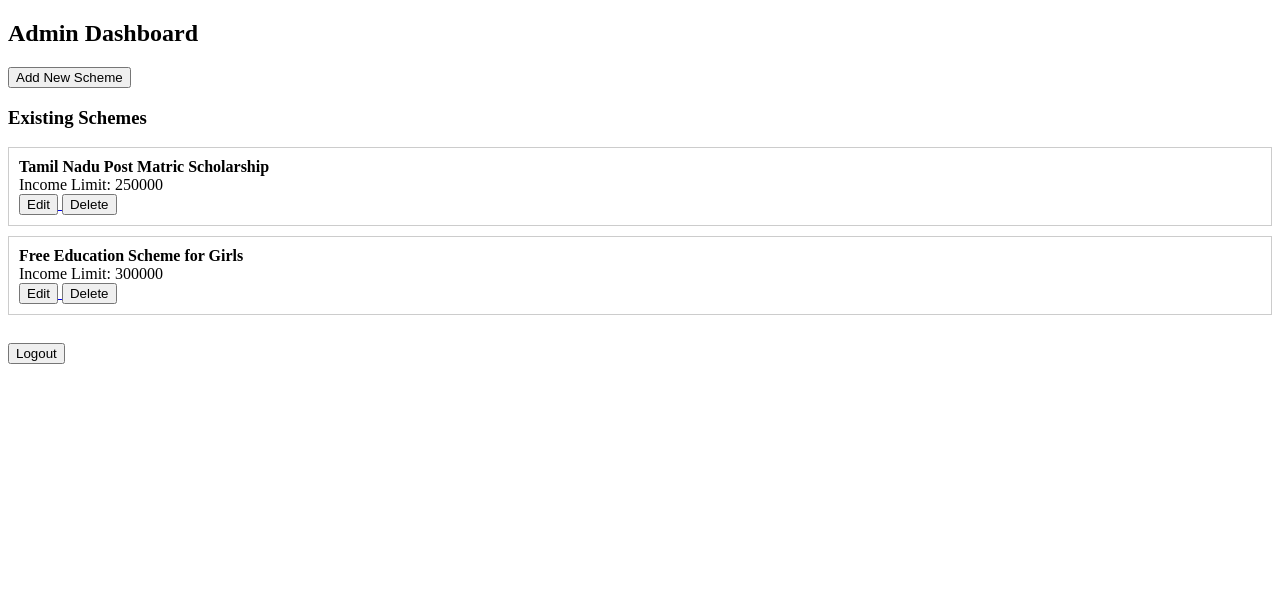
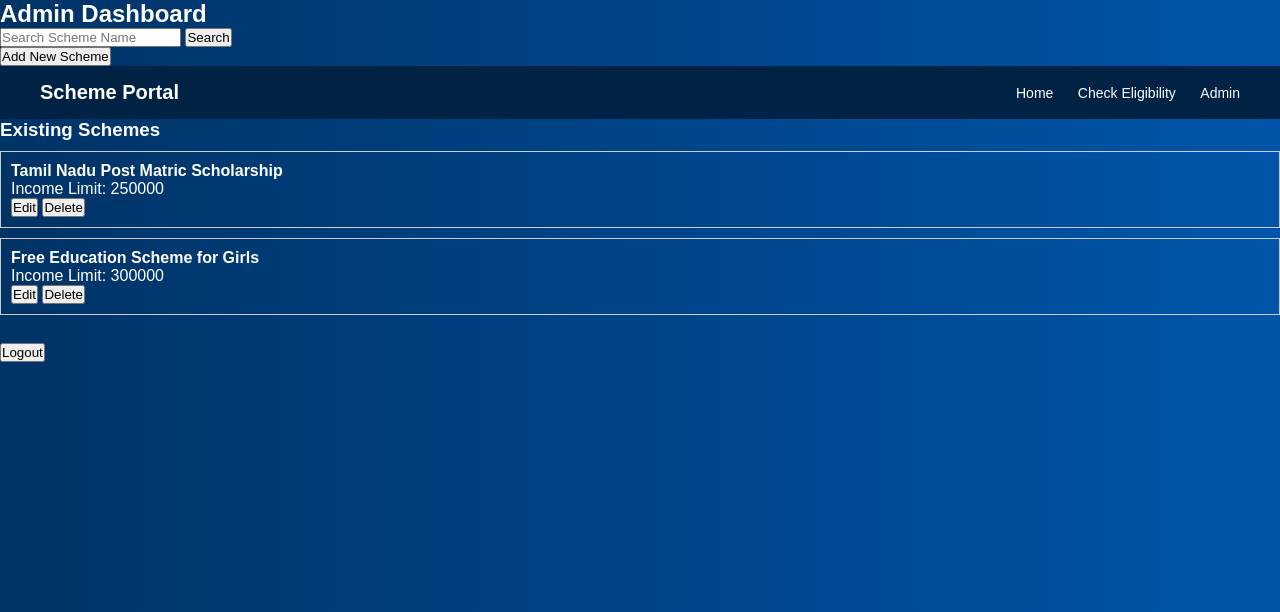
Before and after one commit to YakVash/student_awareness_portal, a Flask app: page /admin-dashboard in a window 1280 px wide. Shown: the top 612 px of the page. Run offline with Flask 3, Linux system fonts and the light colour scheme; the visitor is signed in with stand-in values (Sample User, id 1); data comes from the database, SQL or seed files in the repository.

Commit message:
Improved UI with styled homepage, added navbar, enhanced admin dashboard layout

```diff
--- a/app.py
+++ b/app.py
@@ -64,9 +64,18 @@ def admin_login():
 @app.route('/admin-dashboard')
 def admin_dashboard():
     if 'admin_logged_in' in session:
+        search_query = request.args.get('search')
+
         cursor = db.cursor(dictionary=True)
-        cursor.execute("SELECT * FROM schemes")
+
+        if search_query:
+            cursor.execute("SELECT * FROM schemes WHERE scheme_name LIKE %s",
+                           ('%' + search_query + '%',))
+        else:
+            cursor.execute("SELECT * FROM schemes")
+
         schemes = cursor.fetchall()
+
         return render_template("admin_dashboard.html", schemes=schemes)
     else:
         return redirect(url_for('admin'))
--- /dev/null
+++ b/static/style.css
@@ -0,0 +1,77 @@
+/* Reset */
+* {
+    margin: 0;
+    padding: 0;
+    box-sizing: border-box;
+}
+
+/* Body */
+body {
+    font-family: Arial, sans-serif;
+    background: linear-gradient(to right, #003366, #0055aa);
+    color: white;
+}
+
+/* Navbar */
+.navbar {
+    display: flex;
+    justify-content: space-between;
+    align-items: center;
+    background-color: #002244;
+    padding: 15px 40px;
+}
+
+.logo {
+    font-size: 20px;
+    font-weight: bold;
+}
+
+.nav-links a {
+    color: white;
+    text-decoration: none;
+    margin-left: 20px;
+    font-size: 14px;
+}
+
+.nav-links a:hover {
+    text-decoration: underline;
+}
+
+/* Hero Section */
+.hero {
+    text-align: center;
+    margin-top: 120px;
+    padding: 20px;
+}
+
+.hero h1 {
+    font-size: 42px;
+    margin-bottom: 20px;
+}
+
+.hero p {
+    font-size: 18px;
+    max-width: 750px;
+    margin: auto;
+    line-height: 1.6;
+}
+
+.hero-buttons {
+    margin-top: 35px;
+}
+
+.hero-buttons button {
+    margin: 10px;
+    padding: 12px 28px;
+    font-size: 16px;
+    border-radius: 6px;
+    border: none;
+    cursor: pointer;
+    background-color: white;
+    color: #003366;
+    font-weight: bold;
+}
+
+.hero-buttons button:hover {
+    background-color: #e6e6e6;
+}
--- a/templates/admin_dashboard.html
+++ b/templates/admin_dashboard.html
@@ -2,14 +2,29 @@
 <html>
 <head>
     <title>Admin Dashboard</title>
+    <link rel="stylesheet" href="{{ url_for('static', filename='style.css') }}">
 </head>
 <body>
 
     <h2>Admin Dashboard</h2>
 
+    <form method="GET" action="/admin-dashboard">
+        <input type="text" name="search" placeholder="Search Scheme Name">
+        <button type="submit">Search</button>
+    </form>
+
     <a href="/add-scheme">
         <button>Add New Scheme</button>
     </a>
+
+    <nav class="navbar">
+        <div class="logo">Scheme Portal</div>
+        <div class="nav-links">
+            <a href="/">Home</a>
+            <a href="/check-form">Check Eligibility</a>
+            <a href="/admin">Admin</a>
+        </div>
+    </nav>
 
     <h3>Existing Schemes</h3>
 
```
Also changed, not shown: templates/add_scheme.html (+9 -0 lines), templates/admin_login.html (+8 -0 lines), templates/edit_scheme.html (+10 -0 lines), templates/home.html (+16 -8 lines), templates/index.html (+9 -0 lines), templates/result.html (+9 -0 lines), 1 other file. Lines whose indentation alone changed are shown as unchanged.
